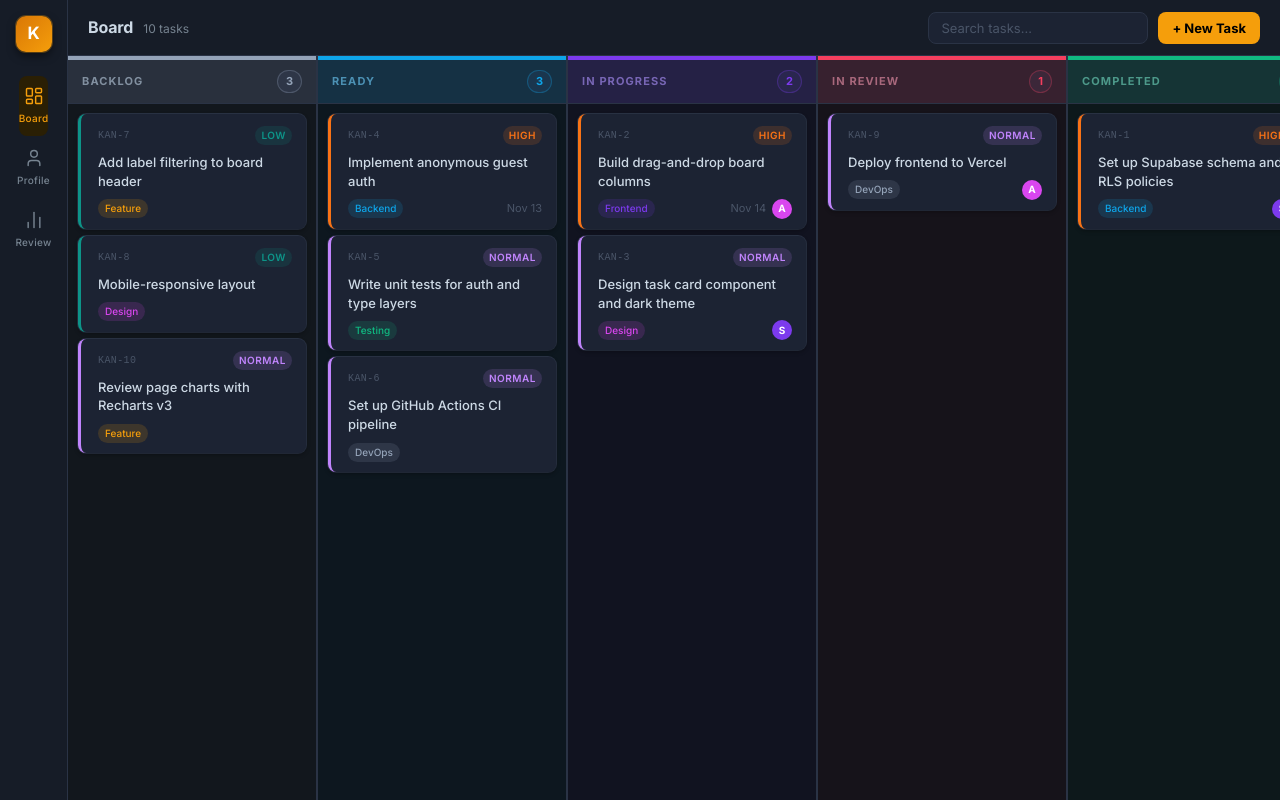
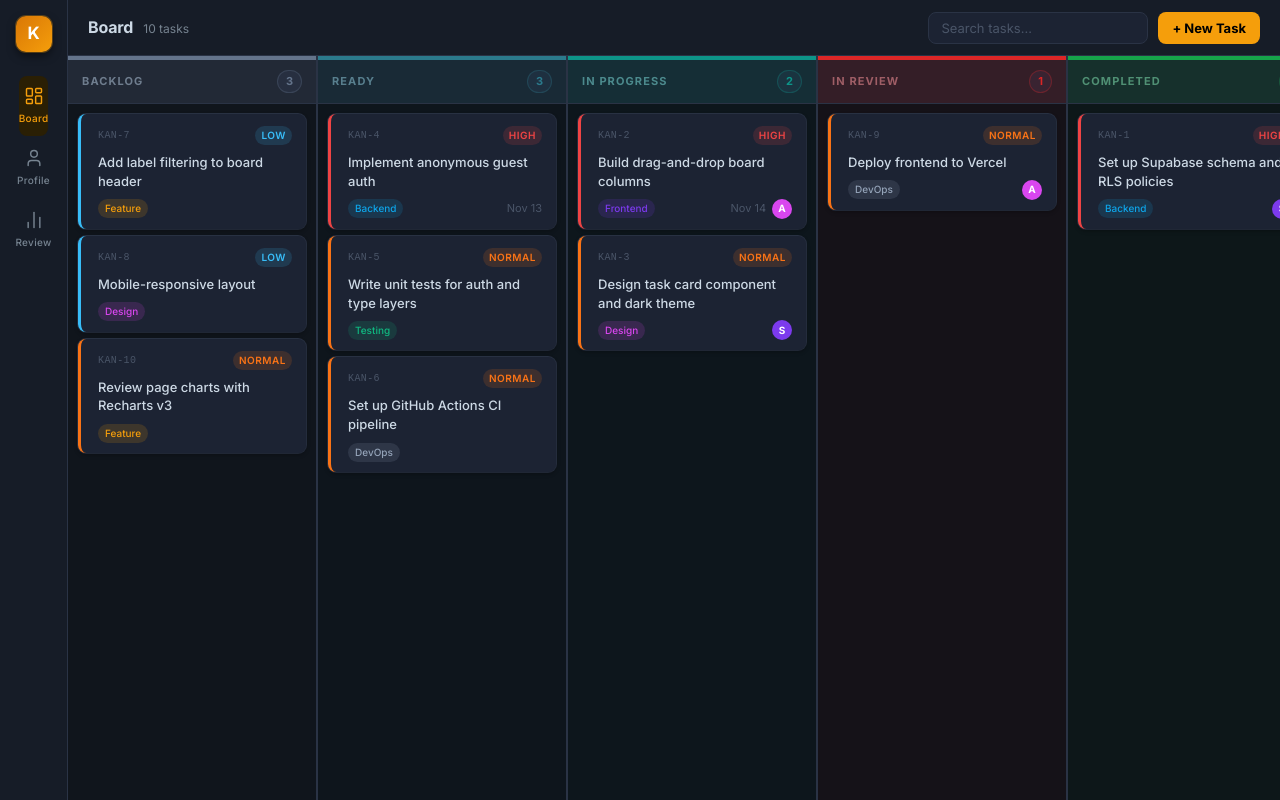
Before and after one commit to Stratos112/kanban, a React (Vite) app: page / in a window 1280 px wide. Built offline with nearby package versions, Linux system fonts and the light colour scheme; no server answers.

Commit message:
another palette change

```diff
--- a/src/index.css
+++ b/src/index.css
@@ -26,20 +26,20 @@
   --color-warning:        #d97706;
   --color-success:        #16a34a;
 
-  /* ── Priority strips (card left edge) ────────────────
-     Each hue is unique — no overlap with column accents  */
-  --color-priority-low:    #0d9488;   /* teal        */
-  --color-priority-normal: #c084fc;   /* lavender    */
-  --color-priority-high:   #f97316;   /* orange      */
+  /* ── Priority strips — cool → warm → hot progression ─ */
+  --color-priority-low:    #38bdf8;   /* sky blue — calm, low urgency  */
+  --color-priority-normal: #f97316;   /* orange   — moderate urgency   */
+  --color-priority-high:   #ef4444;   /* red      — urgent             */
 
-  /* ── Column accent colors (top border + tint) ────────
-     Each hue is unique — no overlap with priority above  */
-  --color-col-backlog:     #94a3b8;   /* slate   — neutral, parked     */
-  --color-col-ready:       #0ea5e9;   /* sky     — fresh, available    */
-  --color-col-in-progress: #7c3aed;   /* violet  — active, in-flight   */
-  --color-col-in-review:   #f43f5e;   /* rose    — needs eyes on it    */
-  --color-col-completed:   #10b981;   /* emerald — shipped             */
-  --color-col-context:     #d946ef;   /* fuchsia — reference/special   */
+  /* ── Column accents — grey → teal → green gradient ───
+     In Review breaks the gradient intentionally (gate).
+     Context echoes Backlog grey but with a warm pink tint. */
+  --color-col-backlog:     #64748b;   /* slate grey — neutral, parked  */
+  --color-col-ready:       #2b7a8c;   /* blue-grey  — moving to teal   */
+  --color-col-in-progress: #0d9488;   /* teal       — active midpoint  */
+  --color-col-in-review:   #dc2626;   /* red        — gate, attention  */
+  --color-col-completed:   #16a34a;   /* green      — shipped          */
+  --color-col-context:     #9d6b7a;   /* rose-grey  — reference cards  */
 
   /* ── Shadows ──────────────────────────────────────── */
   --shadow-sm:   0 1px 2px rgba(0,0,0,0.4);
```
